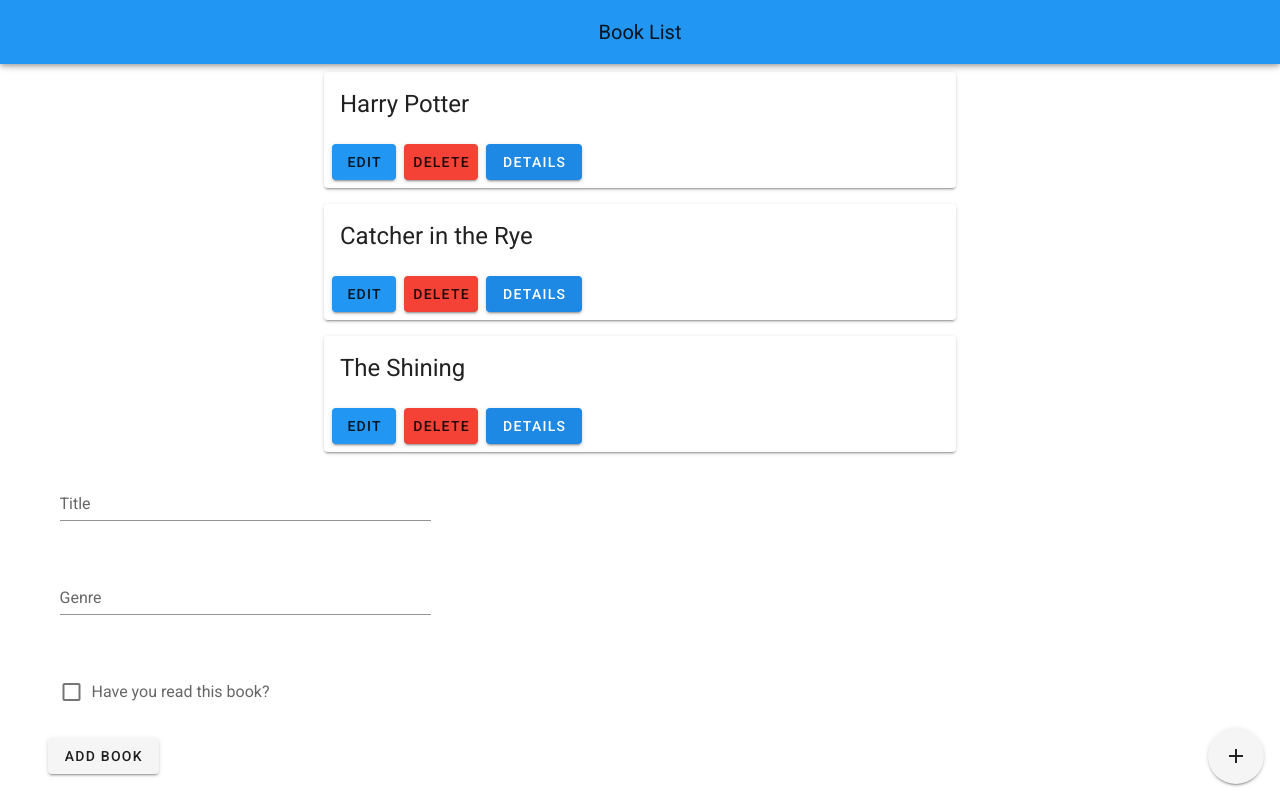
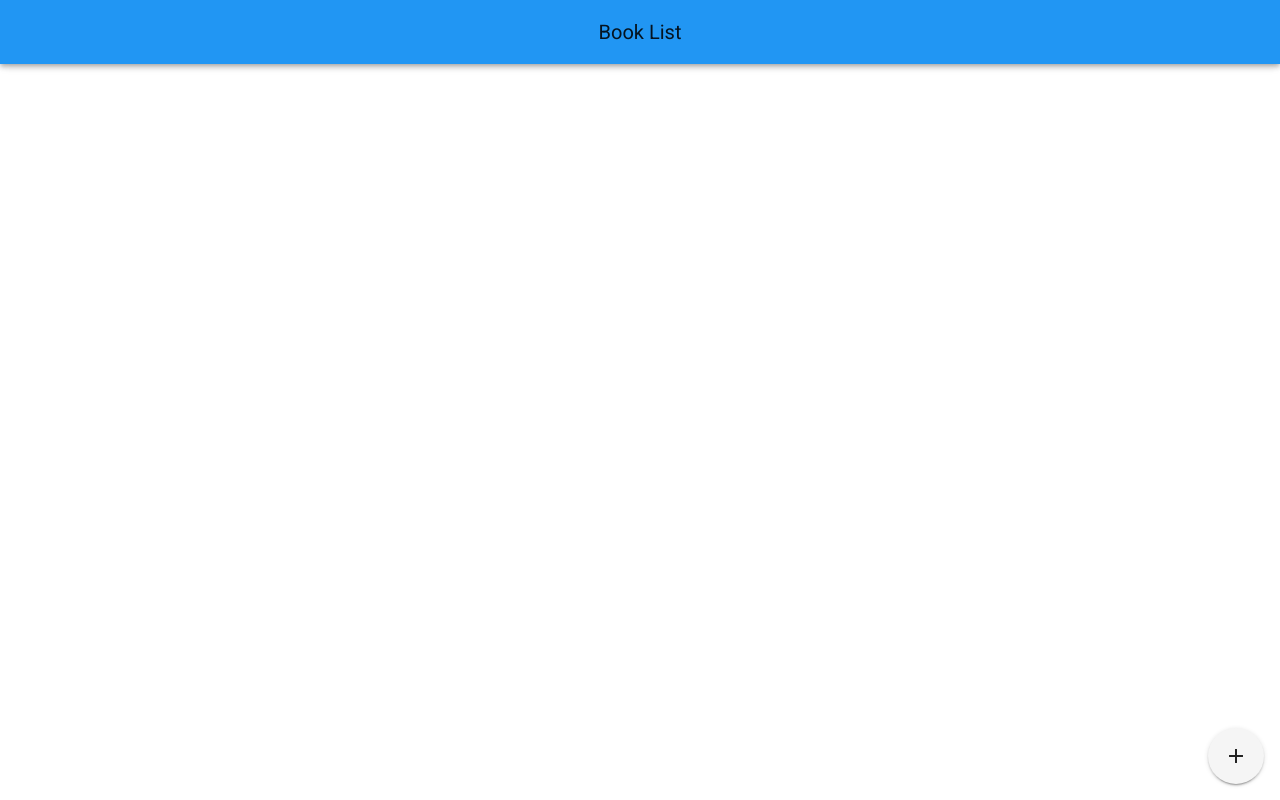
Before and after one commit to ngorjestani/vue-book-list, a Vue app: page / in a window 1280 px wide. Built offline with nearby package versions, Linux system fonts and the light colour scheme.

Commit message:
Updated book form

```diff
--- a/src/App.vue
+++ b/src/App.vue
@@ -2,9 +2,9 @@
   <v-app>
     <title-bar title="Book List"></title-bar>
     <v-main>
-      <book-list :books="books" @remove-book="deleteBook"></book-list>
+      <book-list v-show="showList" :books="books" @remove-book="deleteBook"></book-list>
+      <book-form v-show="showAddBook" @add-to-list="addBook"></book-form>
       <add-button @click="showAddBookScreen"></add-button>
-      <add-book @add-to-list="addBook"></add-book>
     </v-main>
   </v-app>
 </template>
@@ -13,25 +13,25 @@
 import TitleBar from "@/components/TitleBar";
 import BookList from "@/components/BookList";
 import AddButton from "@/components/AddButton";
-import AddBook from "@/components/AddBook";
+import BookForm from "@/components/BookForm";
 
 export default {
   name: 'App',
 
   components: {
-    AddBook,
+    BookForm,
     AddButton,
     BookList,
     TitleBar,
   },
 
   data: () => ({
-      books: [
-        {id: 1, title: "Harry Potter", genre: "Fantasy", read: true},
-        {id: 2, title: "Catcher in the Rye", genre: "Young Adult", read: true},
-        {id: 3, title: "The Shining", genre: "Horror", read: false},
-      ],
-      showAddModal: false,
+    books: [],
+    showBookForm: false,
+    titleText: 'Book List',
+    showList: true,
+    showAddBook: false,
+    showEditBook: false,
   }),
 
   methods: {
@@ -42,9 +42,9 @@
       console.log("deleting book")
       this.books.splice(this.books.indexOf(book), 1);
     },
-    showAddBookScreen() {
+    showAddBookForm() {
 
-    },
+    }
   }
 };
 </script>
--- a/src/components/AddBook.vue
+++ b/src/components/BookForm.vue
@@ -40,7 +40,7 @@
         <v-btn
             @click="addToList"
         >
-          Add Book
+          Submit
         </v-btn>
       </v-row>
     </v-container>
@@ -49,7 +49,7 @@
 
 <script>
 export default {
-  name: "AddBook",
+  name: "BookForm",
   data() {
 
   },
@@ -57,8 +57,10 @@
     book: {type: Object, default: () => ({id: Math.floor(Math.random() * 10000), title: '', genre: '', read: false})},
   },
   methods: {
-    addToList() {
-    this.$emit('add-to-list', this.book);
+    addToList(e) {
+      e.preventDefault();
+      this.$emit('add-to-list', this.book);
+      this.book = {type: Object, default: () => ({id: Math.floor(Math.random() * 10000), title: '', genre: '', read: false})};
     }
   }
 
```
